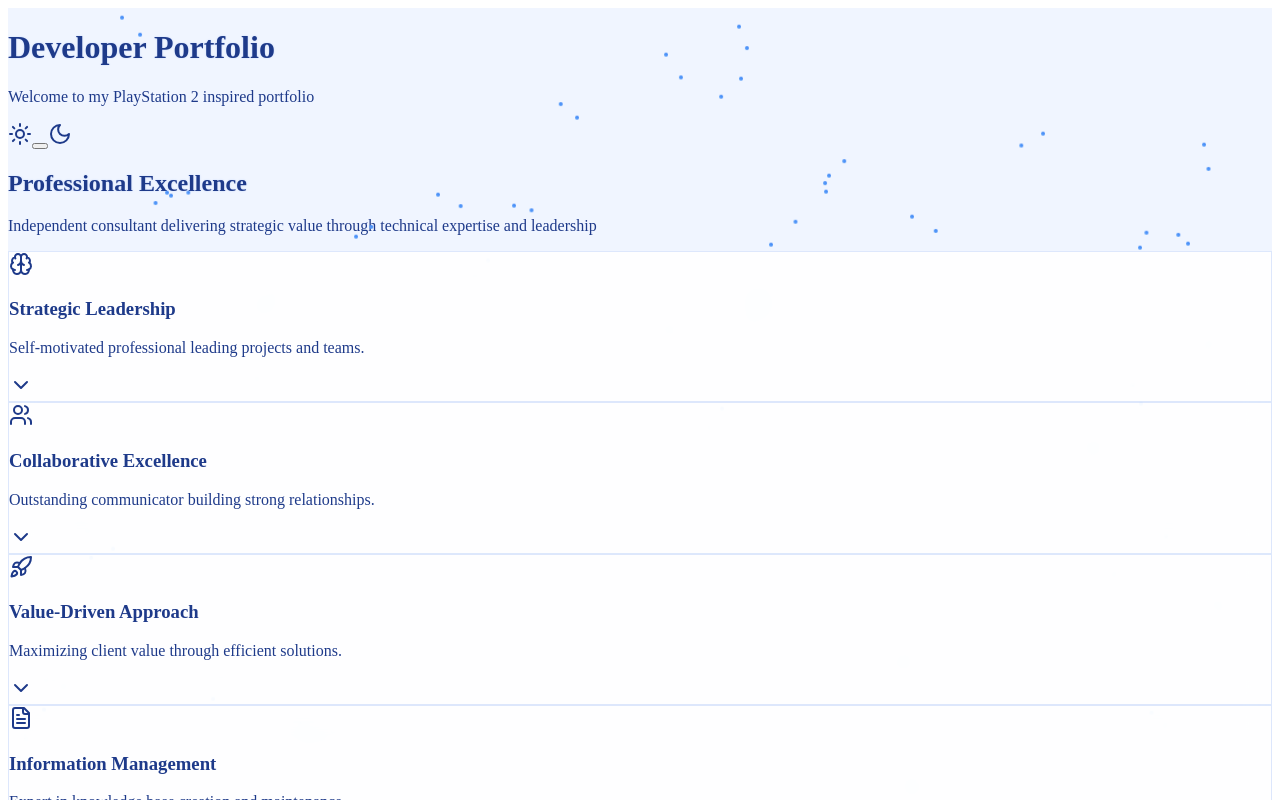
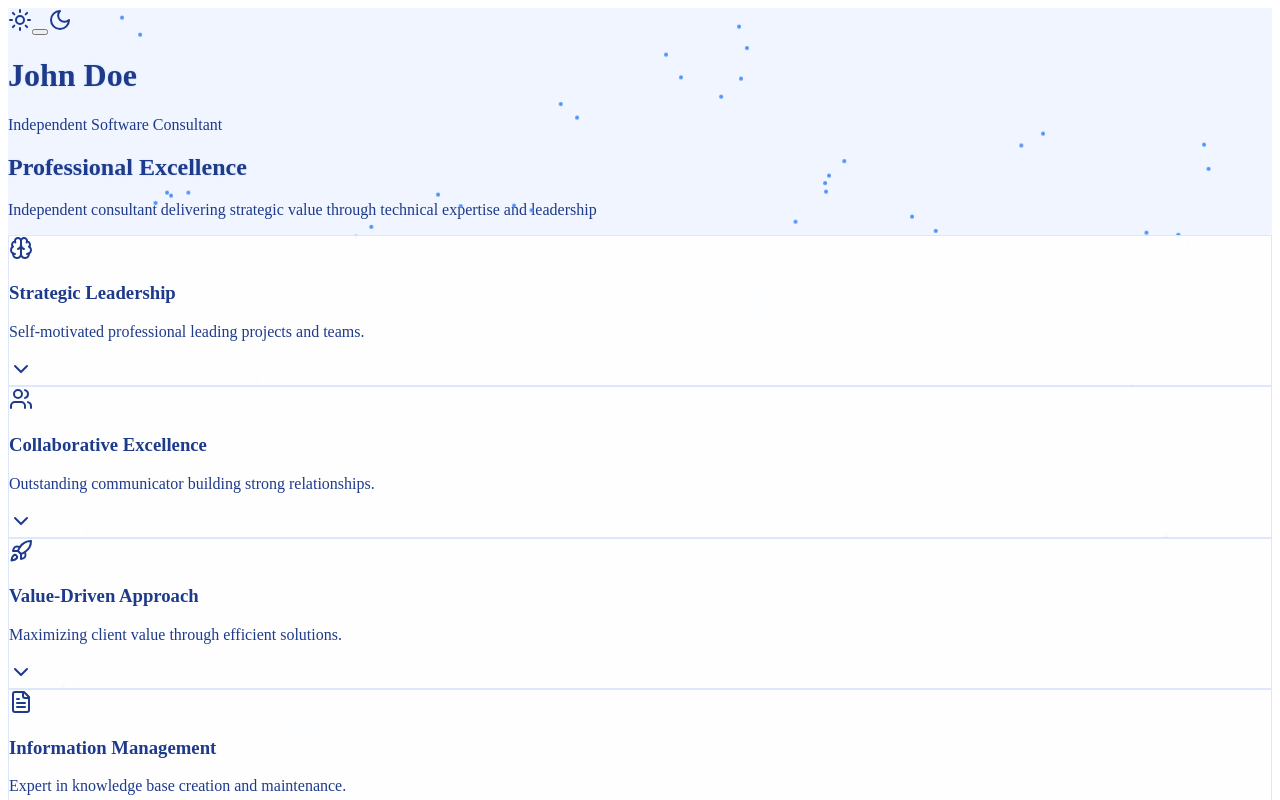
Before and after one commit to tiniusweb2/Portfolio2, a React (Vite) app in the folder client/: page / in a window 1280 px wide. Shown: the top 800 px of the page. Built offline with nearby package versions, Linux system fonts and the light colour scheme.

Commit message:
Agent query: Is the hero banner displaying with smooth animations and proper styling?
Add hero banner component to home page.

Screenshot: https://storage.googleapis.com/screenshot-production-us-central1/d3c8147e-7649-4745-8adc-32191fb3766c/75da549d-685d-4008-883b-09dcc31d913f.jpg

```diff
--- /dev/null
+++ b/client/src/components/custom/hero-banner.tsx
@@ -0,0 +1,61 @@
+import { motion } from "framer-motion";
+
+export function HeroBanner() {
+  return (
+    <motion.div
+      initial={{ opacity: 0 }}
+      animate={{ opacity: 1 }}
+      className="relative overflow-hidden py-24 px-6 bg-gradient-to-b from-blue-900/20 to-transparent"
+    >
+      <motion.div
+        initial={{ y: 50, opacity: 0 }}
+        animate={{ y: 0, opacity: 1 }}
+        transition={{ duration: 0.8, ease: [0.19, 1.0, 0.22, 1.0] }}
+        className="relative max-w-6xl mx-auto text-center z-10"
+      >
+        <motion.h1
+          className="text-6xl md:text-8xl font-bold text-blue-600 dark:text-blue-400 ps2-text-glow mb-6"
+          initial={{ scale: 0.9, opacity: 0 }}
+          animate={{ scale: 1, opacity: 1 }}
+          transition={{ duration: 0.5, delay: 0.2 }}
+        >
+          John Doe
+        </motion.h1>
+
+        <motion.p
+          className="text-xl md:text-3xl text-blue-800 dark:text-blue-300"
+          initial={{ y: 20, opacity: 0 }}
+          animate={{ y: 0, opacity: 1 }}
+          transition={{ duration: 0.5, delay: 0.4 }}
+        >
+          Independent Software Consultant
+        </motion.p>
+
+        <motion.div
+          className="absolute inset-0 pointer-events-none"
+          initial={{ opacity: 0 }}
+          animate={{ opacity: 0.5 }}
+          transition={{ duration: 1, delay: 0.6 }}
+        >
+          {Array.from({ length: 3 }).map((_, index) => (
+            <motion.div
+              key={index}
+              className="absolute w-full h-1 bg-blue-500/20"
+              style={{ top: `${index * 33}%` }}
+              animate={{
+                x: [-100, 100],
+                opacity: [0.2, 0.5, 0.2],
+              }}
+              transition={{
+                duration: 3,
+                delay: index * 0.2,
+                repeat: Infinity,
+                repeatType: "reverse",
+              }}
+            />
+          ))}
+        </motion.div>
+      </motion.div>
+    </motion.div>
+  );
+}
--- a/client/src/pages/home.tsx
+++ b/client/src/pages/home.tsx
@@ -6,6 +6,7 @@ import { MediaLibrary } from "@/components/custom/media-library";
 import { MediaPlayer } from "@/components/custom/media-player";
 import { ThemeToggle } from "@/components/custom/theme-toggle";
 import { ProfessionalProfile } from "@/components/custom/professional-profile";
+import { HeroBanner } from "@/components/custom/hero-banner";
 
 const createParticle = () => ({
   id: Math.random(),
@@ -48,23 +49,12 @@ export default function Home() {
         />
       ))}
 
-      <motion.header
-        initial={{ opacity: 0, y: -20 }}
-        animate={{ opacity: 1, y: 0 }}
-        className="p-8"
-      >
-        <div className="flex justify-between items-center max-w-6xl mx-auto">
-          <div className="text-center">
-            <h1 className="text-4xl md:text-6xl font-bold text-blue-600 dark:text-blue-400 ps2-text-glow">
-              Developer Portfolio
-            </h1>
-            <p className="mt-4 text-blue-800 dark:text-blue-300">
-              Welcome to my PlayStation 2 inspired portfolio
-            </p>
-          </div>
+      <header className="relative z-10">
+        <div className="absolute top-4 right-4">
           <ThemeToggle />
         </div>
-      </motion.header>
+        <HeroBanner />
+      </header>
 
       <main className="container mx-auto px-4">
         <section className="mb-12">
```
